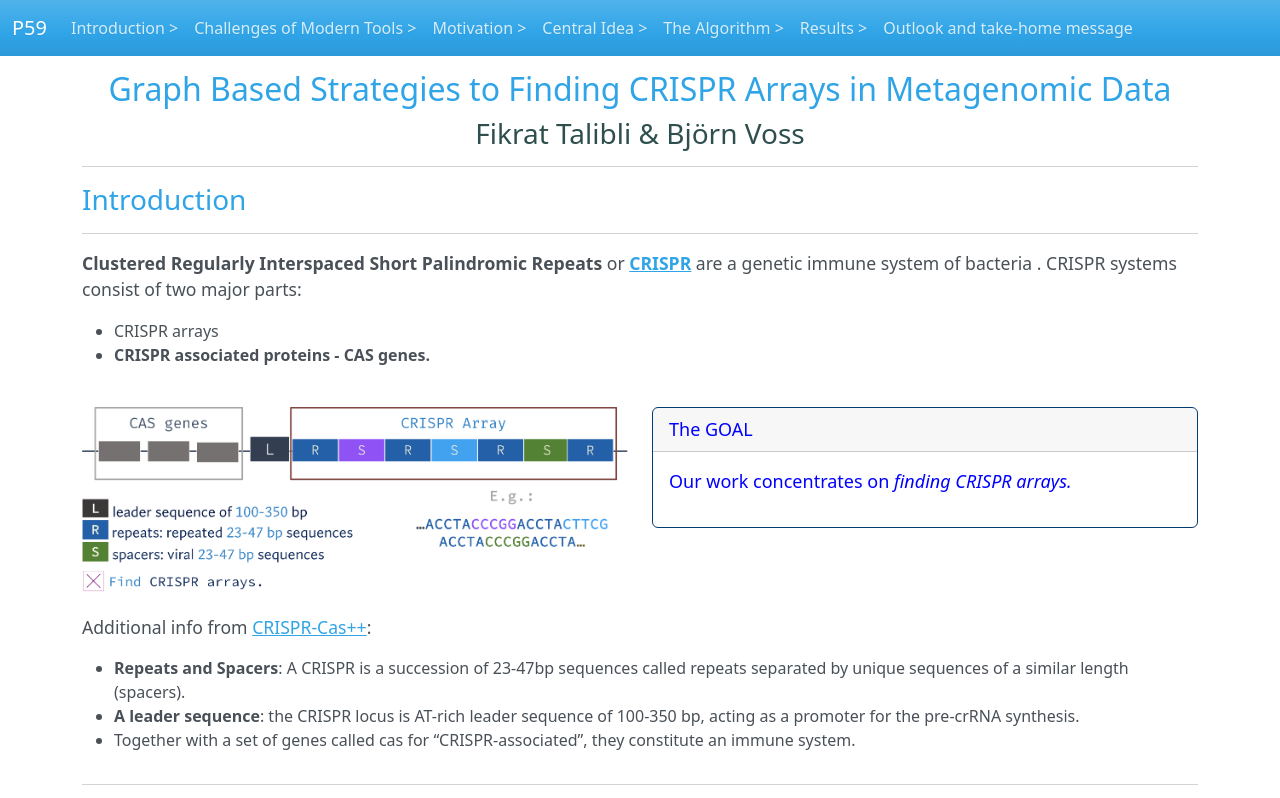
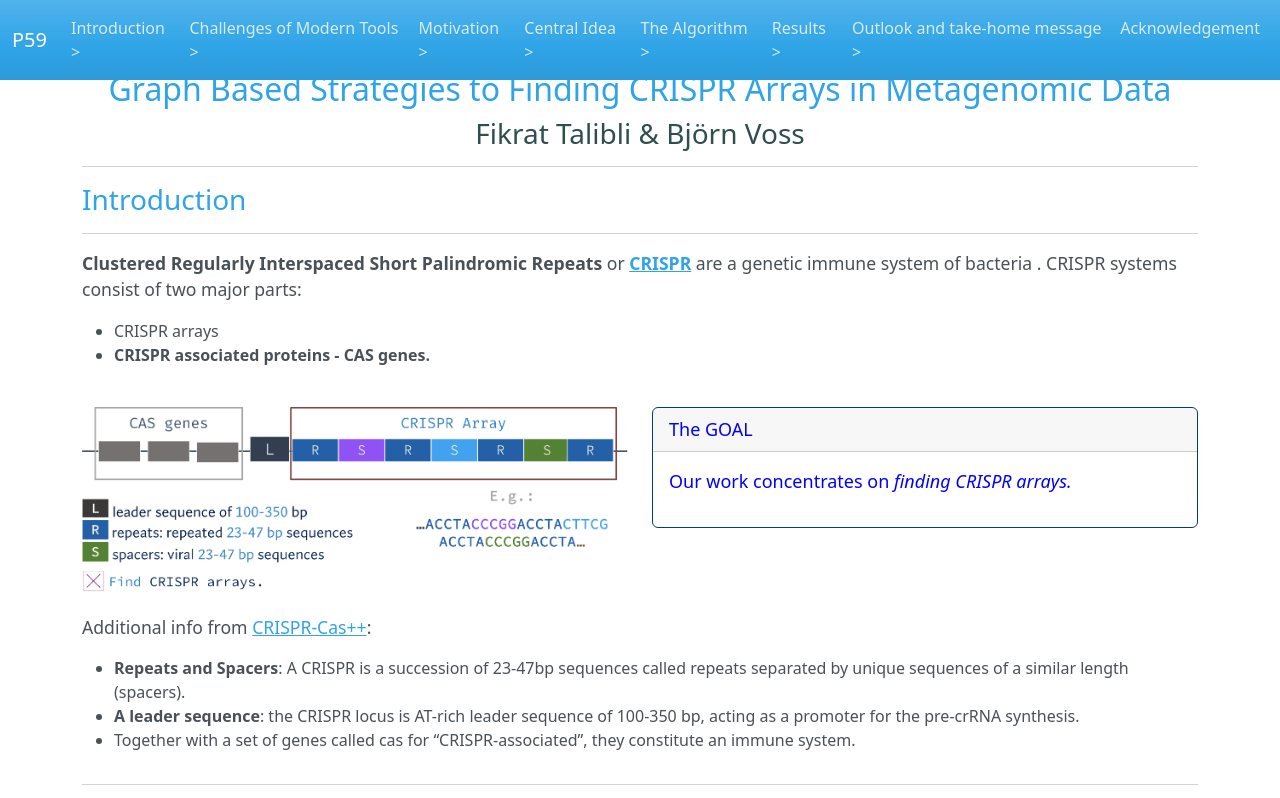
Before and after one commit to feeka/mcaat, a plain HTML site: page index.html in a window 1280 px wide. Shown: the top 798 px of the page. Drawn offline with nearby package versions, Linux system fonts and the light colour scheme.

Commit message:
Update index.html

```diff
--- a/index.html
+++ b/index.html
@@ -53,9 +53,11 @@
                 <a class="nav-link" href="#ch6">Results ></a>
               </li>
               <li class="nav-item">
-                <a class="nav-link" href="#">Outlook and take-home message </a>
+                <a class="nav-link" href="#ch7">Outlook and take-home message ></a>
               </li>
-
+              <li class="nav-item">
+                <a class="nav-link" href="#footer">Acknowledgement</a>
+              </li>
 
             </ul>
 
@@ -397,7 +399,7 @@
   <br>
   <br>
   <br>
-  <section class="">
+  <section id="footer" class="">
     <!-- Footer -->
     <footer class="bg-primary text-white text-center text-md-start">
       <!-- Grid container -->
```
